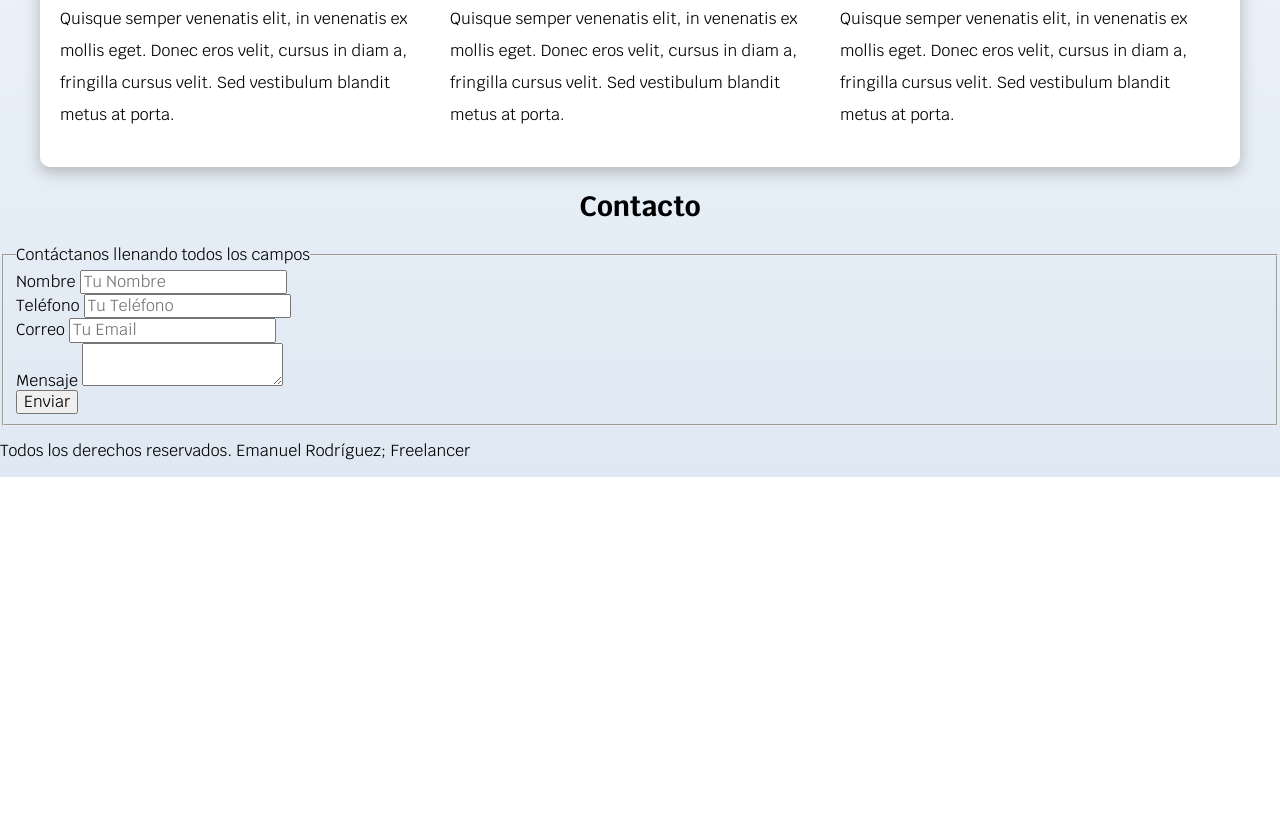
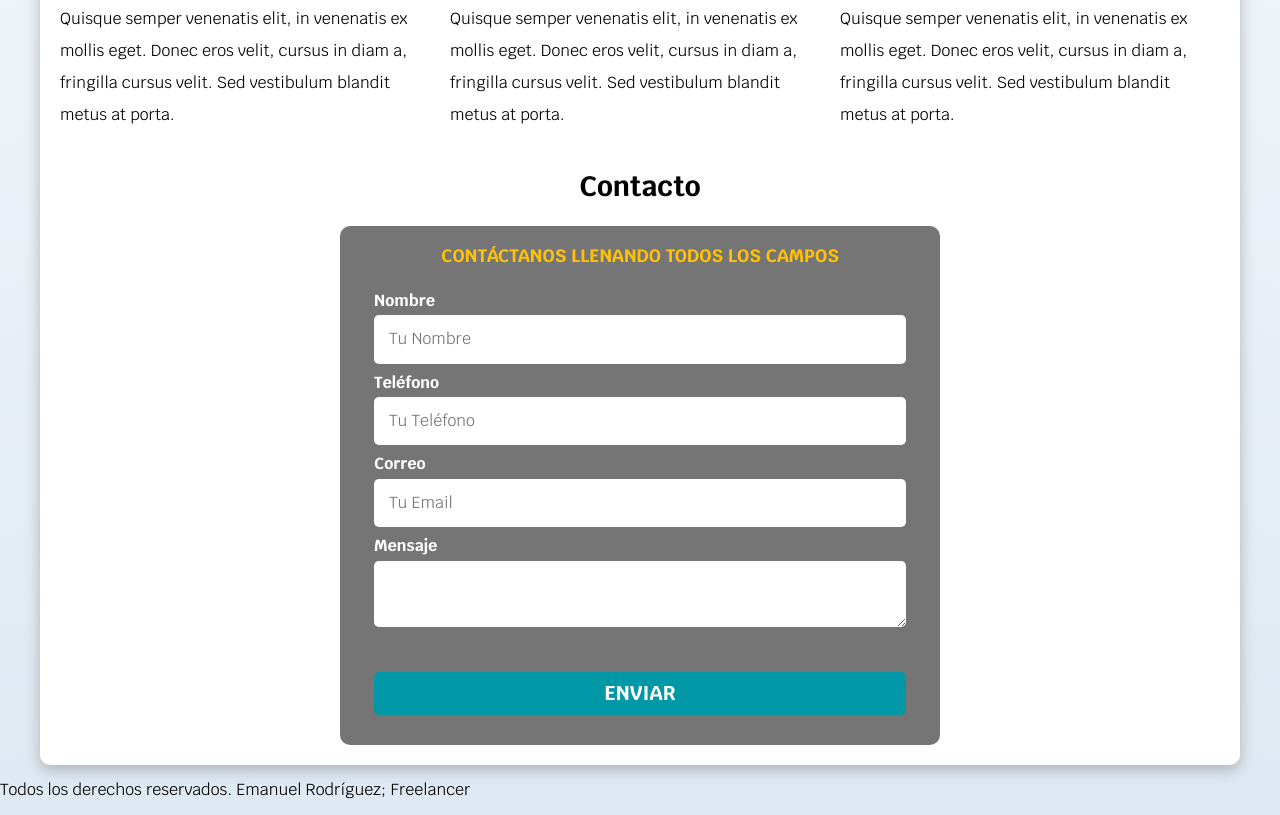
Before and after one commit to Emanuel-TC/Proyecto-Web-Sync, a plain HTML site: page freelancer_inicio/index.html in a window 1280 px wide. Shown: the part 926-1741 px from the top of the page. Before the commit the page ends 1403 px from the top, so only its background shows below. Drawn offline with Linux system fonts and the light colour scheme.

Commit message:
Estilos formulario

```diff
--- a/freelancer_inicio/css/styles.css
+++ b/freelancer_inicio/css/styles.css
@@ -40,6 +40,10 @@
     border-radius: .5rem;
     width: 90%;
     text-align: center;
+    border: none;
+}
+.boton:hover{
+    cursor: pointer;
 }
  @media (min-width: 768px) { /* El boton crece en pantallas de esa resolución*/
     .boton{
@@ -171,3 +175,52 @@
     justify-content:space-evenly;
     align-items: center;
 }
+
+/* Contacto */
+
+.formulario{
+    background-color: var(--gris);
+    width: min(60rem, 100%); /*Utiliza el valor más pequeño*/
+    margin: 0 auto; /*No usamos align items o justifify content center porque el padre no tiene display flex*/
+    padding: 2rem;
+    border-radius: 1rem;
+}
+
+.formulario fieldset{
+    border: none;
+}
+
+.formulario legend{
+    text-align: center;
+    font-size: 1.8rem;
+    text-transform: uppercase;
+    font-weight: bolder;
+    margin-bottom: 2rem;
+    color: var(--primario);
+}
+
+.contenedor-campos{
+
+}
+
+.campo{
+    margin-bottom: 1rem;
+}
+
+.campo label{
+    color: var(--blanco);
+    font-weight: bold;
+    margin-bottom: .5rem;
+    display: block;
+}
+
+.input-text{
+    width: 100%;
+    border: none;
+    padding: 1.5rem;
+    border-radius: .5rem;
+}
+
+.enviar .boton{
+    width: 100%;
+}
--- a/freelancer_inicio/index.html
+++ b/freelancer_inicio/index.html
@@ -62,7 +62,8 @@
                         <circle cx="12" cy="7.5" r=".5" fill="currentColor" />
                         <circle cx="16.5" cy="10.5" r=".5" fill="currentColor" />
                     </svg>
-                </div> <!--Cierre .iconos-->
+                </div>
+                <!--Cierre .iconos-->
                 <p>Quisque semper venenatis elit, in venenatis ex mollis eget.
                     Donec eros velit, cursus in diam a, fringilla cursus velit.
                     Sed vestibulum blandit metus at porta.</p>
@@ -93,7 +94,8 @@
                             d="M9 7c-3 0 -4 3 -4 5.5c0 3 2 7.5 4 7.5c1.088 -.046 1.679 -.5 3 -.5c1.312 0 1.5 .5 3 .5s4 -3 4 -5c-.028 -.01 -2.472 -.403 -2.5 -3c-.019 -2.17 2.416 -2.954 2.5 -3c-1.023 -1.492 -2.951 -1.963 -3.5 -2c-1.433 -.111 -2.83 1 -3.5 1c-.68 0 -1.9 -1 -3 -1z" />
                         <path d="M12 4a2 2 0 0 0 2 -2a2 2 0 0 0 -2 2" />
                     </svg>
-                </div> <!--Cierre .iconos-->
+                </div>
+                <!--Cierre .iconos-->
 
                 <p>Quisque semper venenatis elit, in venenatis ex mollis eget.
                     Donec eros velit, cursus in diam a, fringilla cursus velit.
@@ -112,47 +114,49 @@
                         <line x1="7" y1="15" x2="7.01" y2="15" />
                         <line x1="11" y1="15" x2="13" y2="15" />
                     </svg>
-                </div> <!--Cierre .iconos-->
+                </div>
+                <!--Cierre .iconos-->
                 <p>Quisque semper venenatis elit, in venenatis ex mollis eget.
                     Donec eros velit, cursus in diam a, fringilla cursus velit.
                     Sed vestibulum blandit metus at porta.</p>
             </section>
         </div>
         <!--cierre .servicios   -->
-    </main>
         <section>
             <h2>Contacto</h2>
-        <form>
+            <form class="formulario">
                 <fieldset>
                     <legend>Contáctanos llenando todos los campos</legend>
-                <div>
+                    <div class="contenedor-campos">
+                        <div class="campo">
                             <label>Nombre</label>
-                    <input type="text" placeholder="Tu Nombre">
+                            <input class="input-text" type="text" placeholder="Tu Nombre">
                         </div>
 
-                <div>
+                        <div class="campo">
                             <label>Teléfono</label>
-                    <input type="tel" placeholder="Tu Teléfono">
+                            <input class="input-text" type="tel" placeholder="Tu Teléfono">
                         </div>
 
-                <div>
+                        <div class="campo">
                             <label>Correo</label>
-                    <input type="email" placeholder="Tu Email">
+                            <input class="input-text" type="email" placeholder="Tu Email">
                         </div>
 
-                <div>
+                        <div class="campo">
                             <label>Mensaje</label>
-                    <textarea> </textarea>
+                            <textarea class="input-text"> </textarea>
+                        </div>
+                    </div><!--Cierre .contenedor-campos-->
+                    <div class="enviar">
+                        <input class="boton" type="submit" value="Enviar">
                     </div>
 
-                <div>
-                    <input type="submit" value="Enviar">
-                </div>
                 </fieldset>
             </form>
 
         </section>
-
+    </main>
     <footer>
         <p>Todos los derechos reservados. Emanuel Rodríguez; Freelancer</p>
     </footer>
```
Lines whose indentation alone changed are shown as unchanged.
